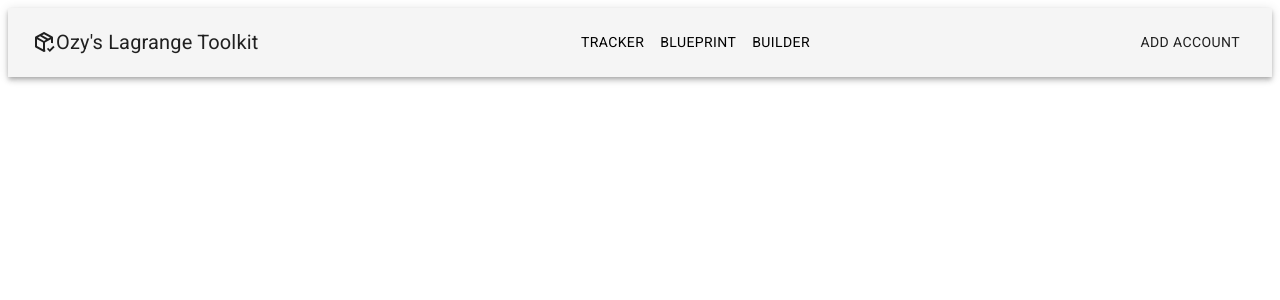
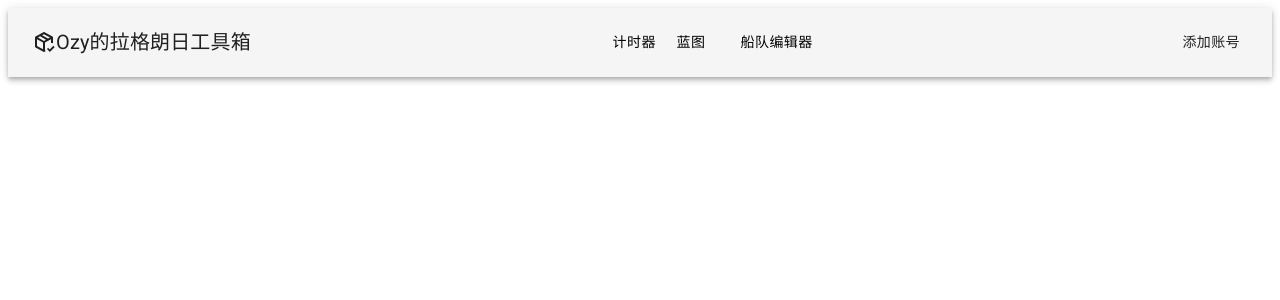
Before and after one commit to undancer/OzyLagrangeToolkit, a React (Create React App) app: page / in a window 1280 px wide. Shown: the top 300 px of the page. Built offline with nearby package versions, Linux system fonts and the light colour scheme.

Commit message:
changed language to chinese

```diff
--- a/src/components/navigation-bar.tsx
+++ b/src/components/navigation-bar.tsx
@@ -9,7 +9,8 @@ import MenuIcon from "@mui/icons-material/Menu";
 import MenuItem from "@mui/material/MenuItem";
 import { Link as RouterLink } from "react-router-dom";
 
-const pages = ["tracker", "blueprint", "builder"];
+const pages = ["计时器", "蓝图", "船队编辑器"];
+const path: { [index: string]: string } = {"计时器":"tracker", "蓝图":"blueprint", "船队编辑器":"fleetbuilder" };
 
 export function NavigationBar() {
     const [open, setOpen] = useState(false);
@@ -45,7 +46,7 @@ export function NavigationBar() {
                 <Toolbar>
                     <ClosedPackageIcon />
                     <Typography variant="h6" component="div" sx={{ flexGrow: 1 }}>
-                        Ozy's Lagrange Toolkit
+                        Ozy的拉格朗日工具箱
                     </Typography>
 
                     <Box sx={{ flexGrow: 1, display: { xs: "flex", md: "none" } }}>
@@ -78,7 +79,7 @@ export function NavigationBar() {
                             }}
                         >
                             {pages.map((page) => (
-                                <MenuItem href={"/"+page} key={page} onClick={handleCloseNavMenu}>
+                                <MenuItem component={RouterLink} to={"/"+path[page]} key={page} onClick={handleCloseNavMenu}>
                                     <Typography textAlign="center">{page}</Typography>
                                 </MenuItem>
                             ))}
@@ -89,7 +90,7 @@ export function NavigationBar() {
                         <Button
                             key={page}
                             component={RouterLink}
-                            to={"/"+page}
+                            to={"/"+path[page]}
                             onClick={handleCloseNavMenu}
                             sx={{ my: 2, color: 'black', display: 'block' }}
                         >
@@ -98,10 +99,10 @@ export function NavigationBar() {
                         ))}
                     </Box>
                     <Button color="inherit" onClick={openDialog}>
-                        Add Account
+                        添加账号
                     </Button>
                     <Dialog open={open} onClose={handleClose}>
-                        <DialogTitle>Add Account</DialogTitle>
+                        <DialogTitle>添加账号</DialogTitle>
                         <TextField
                             autoFocus
                             fullWidth
@@ -110,8 +111,8 @@ export function NavigationBar() {
                             onChange={(event) => setName(event.target.value)}
                         ></TextField>
                         <DialogActions>
-                            <Button onClick={handleClose}>Cancel</Button>
-                            <Button onClick={addAccount}>Add</Button>
+                            <Button onClick={handleClose}>取消</Button>
+                            <Button onClick={addAccount}>加入</Button>
                         </DialogActions>
                     </Dialog>
                 </Toolbar>
--- a/src/index.tsx
+++ b/src/index.tsx
@@ -14,9 +14,9 @@ ReactDOM.render(
           <div className="game-body">
             <Routes>
               <Route path="/" element={<Tracker />} />
+              <Route path="/tracker" element={<Tracker />} />
               <Route path="/blueprint" element={<BluePrint />} />
-              <Route path="/tracker" element={<Tracker />} />
-              <Route path="/builder" element={<Tracker />} />
+              <Route path="/fleetbuilder" element={<Tracker />} />
             </Routes>
           </div>
       </div>
```
